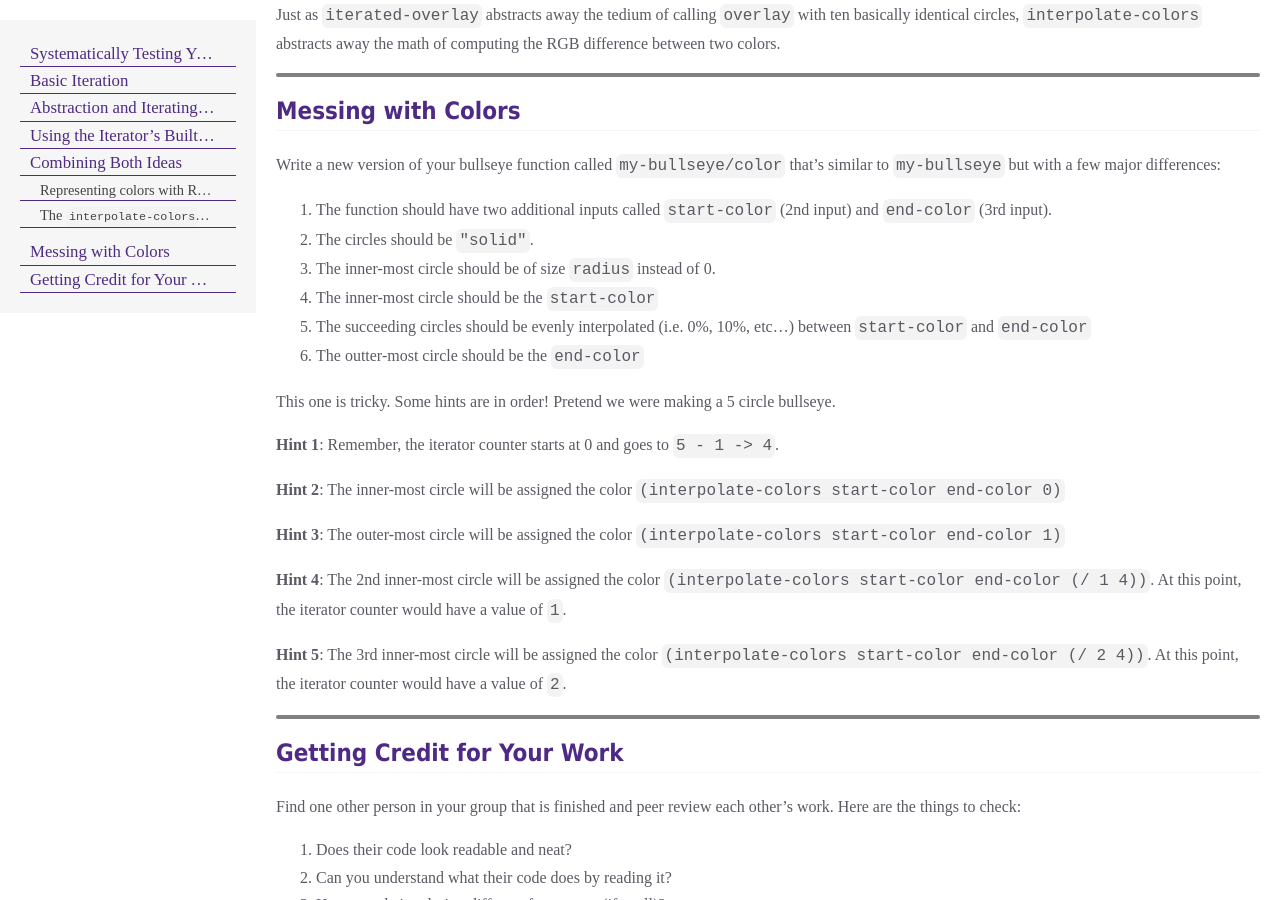
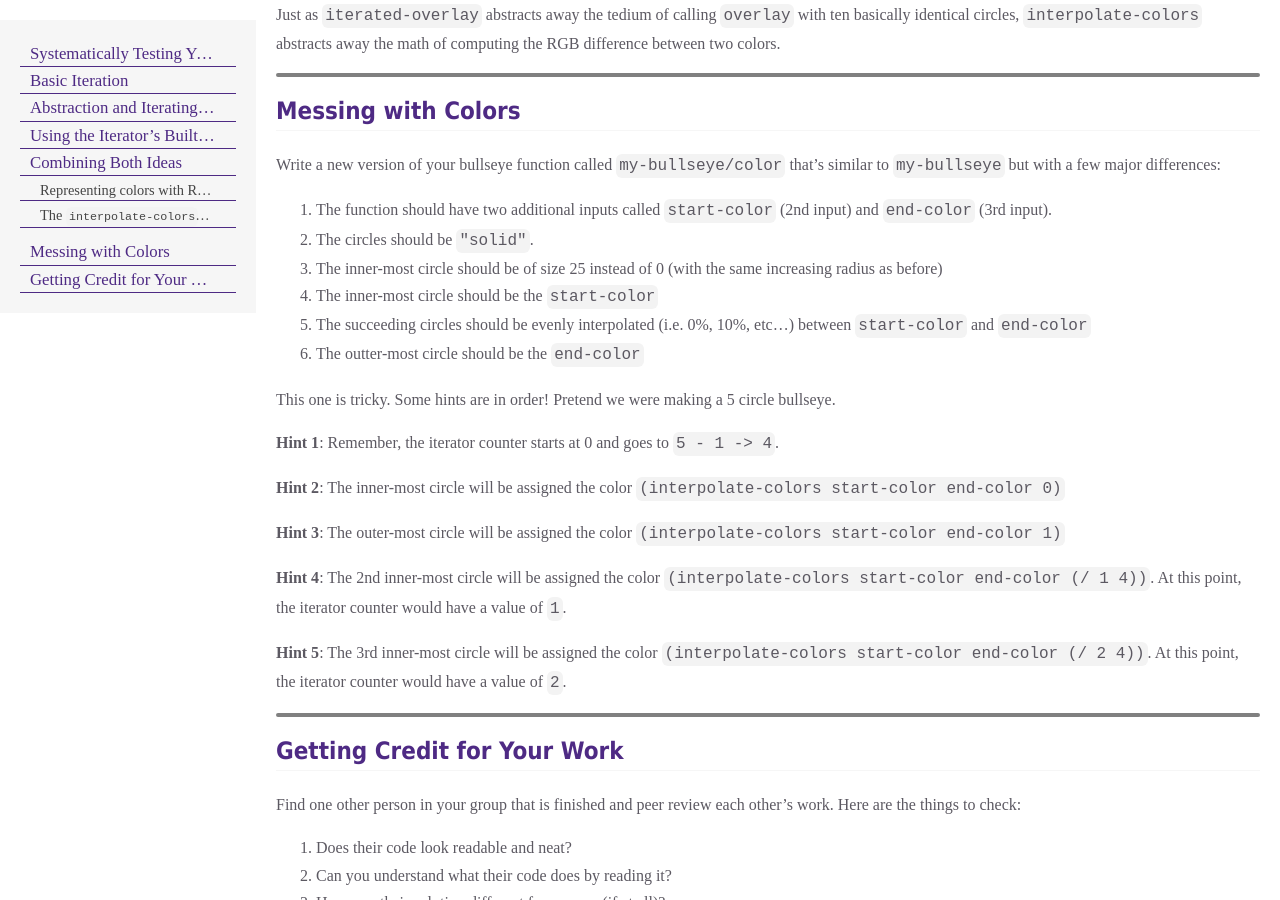
Before and after one commit to shhyou/bain-cs111-web-fork, a Jekyll site: the page built from pages/_assignments/tutorials/tutorial_1/tutorial_1.md, in a window 1280 px wide and 900 px high, scrolled down 6627 px. Built offline with Jekyll 4.4.1, drawn with Linux system fonts in a browser that asks for light colours; some web fonts are replaced.

Commit message:
add v7 + t1 update

```diff
--- a/pages/_assignments/tutorials/tutorial_1/tutorial_1.md
+++ b/pages/_assignments/tutorials/tutorial_1/tutorial_1.md
@@ -193,7 +193,7 @@ Write a new version of your bullseye function called `my-bullseye/color` that's
 
 1. The function should have two additional inputs called `start-color` (2nd input) and `end-color` (3rd input).
 1. The circles should be `"solid"`.
-2. The inner-most circle should be of size `radius` instead of 0.
+2. The inner-most circle should be of size 25 instead of 0 (with the same increasing radius as before)
 4. The inner-most circle should be the `start-color`
 5. The succeeding circles should be evenly interpolated (i.e. 0%, 10%, etc...) between `start-color` and `end-color`
 6. The outter-most circle should be the `end-color`
```
Also changed, not shown: 4 other files.
